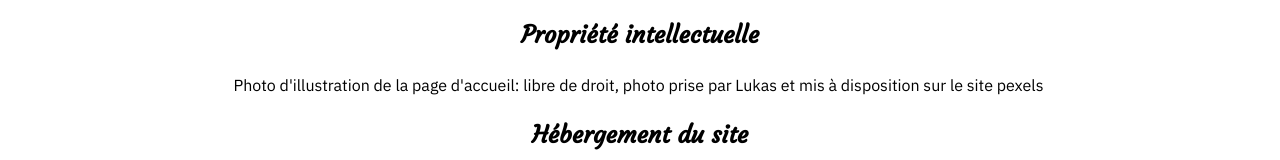
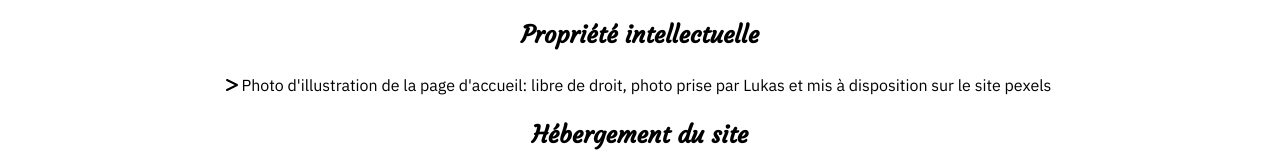
Before and after one commit to M0rgan52/wedev, a React (Create React App) app: page /legalnotice in a window 1280 px wide. Shown: the part 404-564 px from the top of the page. Built offline with nearby package versions, Linux system fonts and the light colour scheme.

Commit message:
commit -m "LEGAL - Ajout icone dans la propriété intellectuelle"

```diff
--- a/src/components/Legalnotice.js
+++ b/src/components/Legalnotice.js
@@ -1,4 +1,6 @@
 import "../styles/Legalnotice.css";
+import { FontAwesomeIcon } from "@fortawesome/react-fontawesome";
+import { faGreaterThan } from "@fortawesome/free-solid-svg-icons";
 
 function PageLegalNotice() {
   return (
@@ -22,7 +24,7 @@ function PageLegalNotice() {
       </p>
       <h2>Propriété intellectuelle</h2>
       <p className="texte_legal">
-        Photo d'illustration de la page d'accueil: libre de droit, photo prise
+        <FontAwesomeIcon icon={faGreaterThan}></FontAwesomeIcon> Photo d'illustration de la page d'accueil: libre de droit, photo prise
         par Lukas et mis à disposition sur le site pexels
       </p>
       <h2>Hébergement du site</h2>
```
